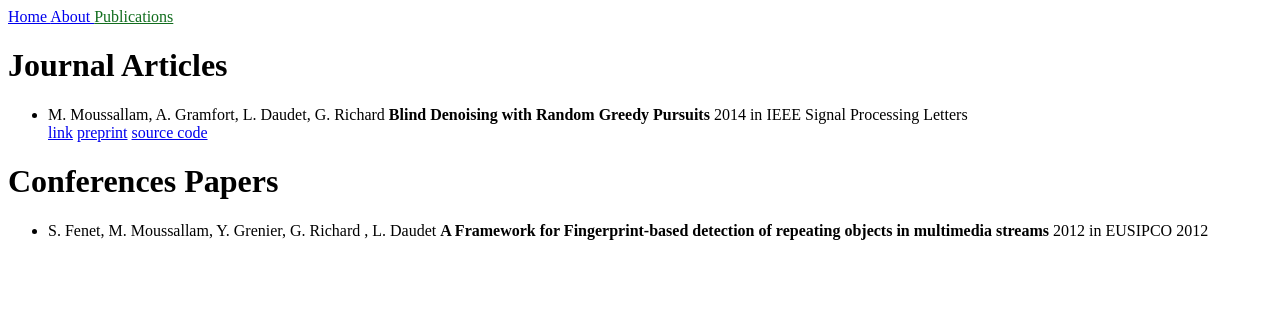
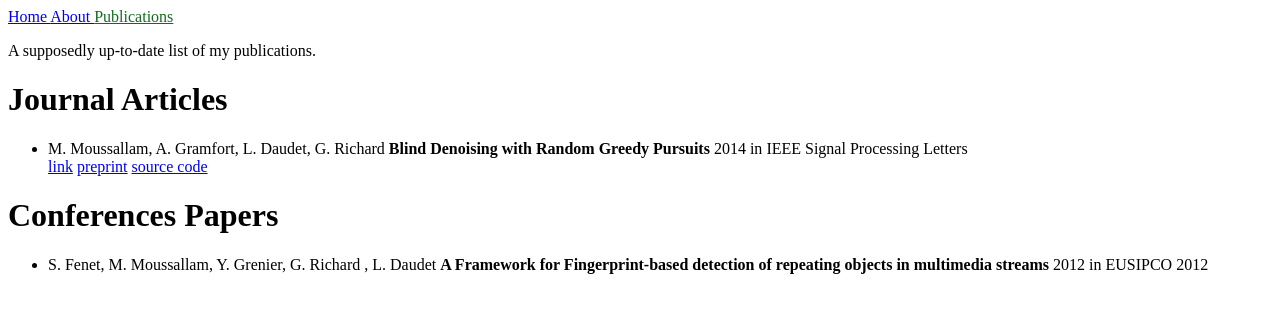
Before and after one commit to mmoussallam/mmoussallam.github.io, a Jekyll site: the page built from publications.md, in a window 1280 px wide. Shown: the top 313 px of the page. Built offline with Jekyll 4.4.1, drawn with Linux system fonts in a browser that asks for light colours.

Commit message:
add jekyll theme

```diff
--- a/_config.yml
+++ b/_config.yml
@@ -1,5 +1,5 @@
 # Jekyll config
-theme: jekyll-theme-midnight
+theme: minima
 
 collections:
   publications:
--- a/publications.md
+++ b/publications.md
@@ -2,6 +2,8 @@
 layout: default
 title: publications
 ---
+A supposedly up-to-date list of my publications.
+
 <h1> Journal Articles </h1>
 <ul>
 {% for item in site.publications %}
```
